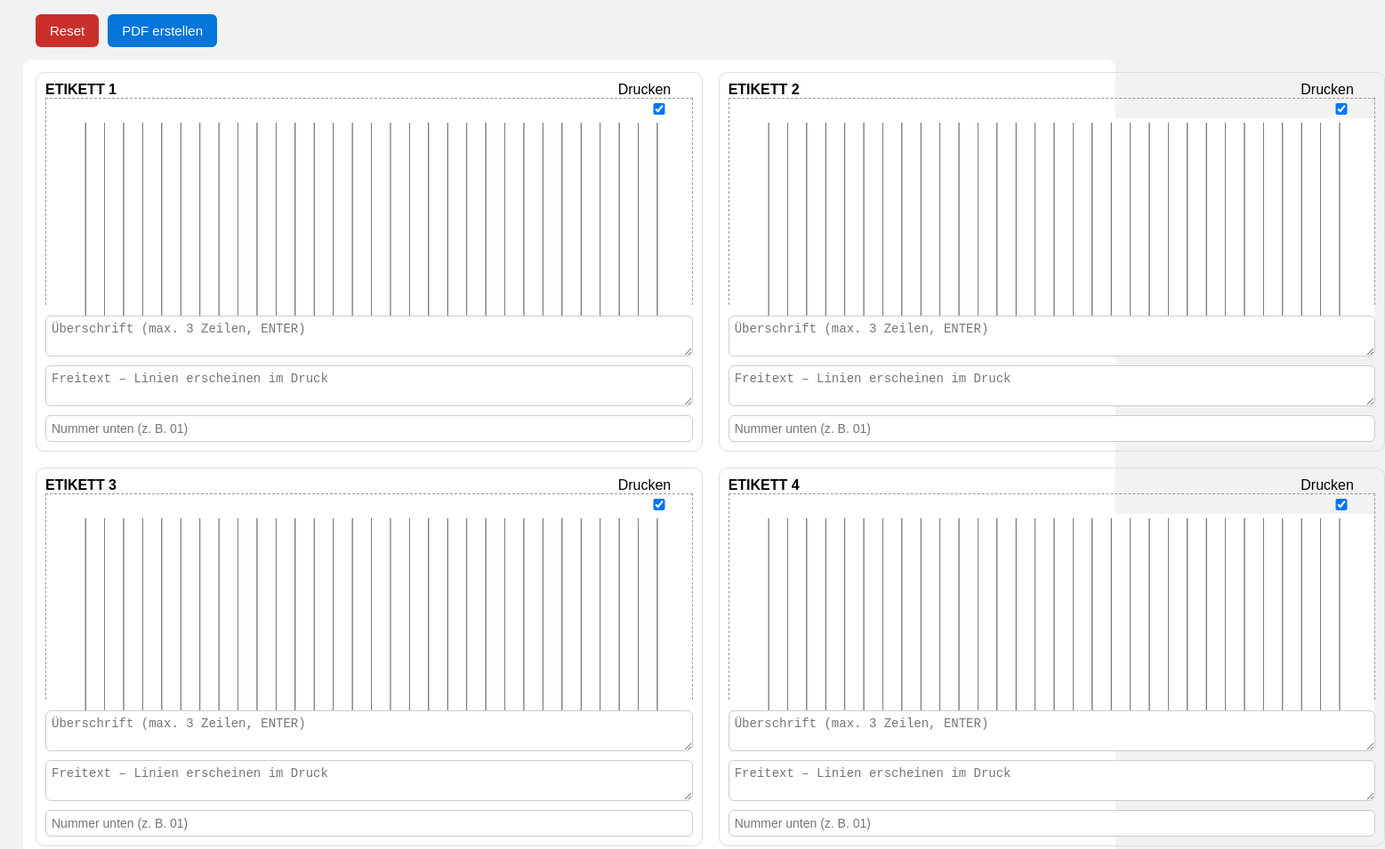
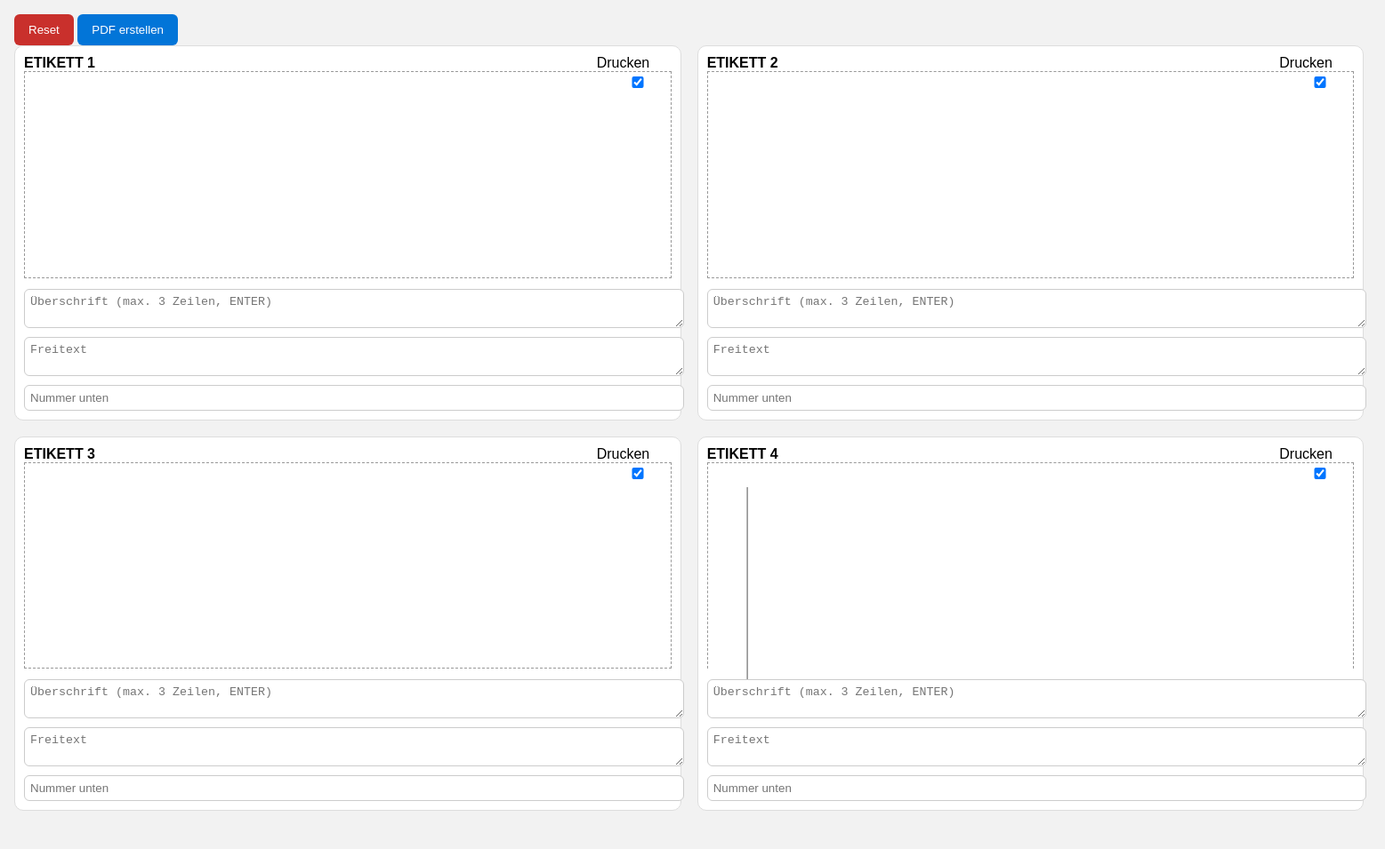
Before and after one commit to nzvdgzygrk-hub/Ordner_Breit-_4, a plain HTML site: page index.html in a window 1280 px wide. Shown: the top 955 px of the page at 89% size, 1557 px wide, since content can reach past the window. After the commit the page ends 928 px from the top, so only its background shows below. Drawn offline with Linux system fonts and the light colour scheme.

Commit message:
Update index.html

```diff
--- a/index.html
+++ b/index.html
@@ -2,117 +2,44 @@
 <html lang="de">
 <head>
 <meta charset="UTF-8">
-<title>Ordner-Etiketten 192 × 61 mm (4 pro A4)</title>
-
+<title>Etiketten 192 × 61 mm</title>
 <script src="https://unpkg.com/pdf-lib/dist/pdf-lib.min.js"></script>
 
 <style>
-body{
-  font-family: Arial, sans-serif;
-  background:#f2f2f2;
-  margin:16px;
-}
-
-.topbar{
-  max-width:1200px;
-  margin:0 auto 14px;
-  display:flex;
-  gap:10px;
-}
-
-button{
-  padding:10px 16px;
-  font-size:15px;
-  border:0;
-  border-radius:6px;
-  color:#fff;
-  cursor:pointer;
-}
+body{font-family:Arial;background:#f2f2f2;margin:16px}
+button{padding:10px 16px;border:0;border-radius:6px;color:#fff;cursor:pointer}
 .reset{background:#c9302c}
 .pdf{background:#0275d8}
-
-.wrapper{
-  max-width:1200px;
-  margin:0 auto;
-  background:#fff;
-  padding:14px;
-  border-radius:10px;
-}
-
-.grid{
-  display:grid;
-  grid-template-columns:repeat(2,1fr);
-  gap:18px;
-}
-
-.card{
-  border:1px solid #ddd;
-  border-radius:10px;
-  padding:10px;
-}
-
-.preview{
-  width:192mm;
-  height:61mm;
-  border:1px dashed #999;
-  margin-bottom:6px;
-}
-
-canvas{
-  width:192mm;
-  height:61mm;
-}
-
-textarea, input{
-  width:100%;
-  margin-top:6px;
-  padding:6px;
-  border-radius:6px;
-  border:1px solid #ccc;
-  font-size:14px;
-  box-sizing:border-box;
-}
-
-textarea{
-  resize:vertical;
-  white-space:pre;
-}
+.grid{display:grid;grid-template-columns:repeat(2,1fr);gap:18px}
+.card{background:#fff;border:1px solid #ddd;border-radius:10px;padding:10px}
+.preview{width:192mm;height:61mm;border:1px dashed #999;margin-bottom:6px}
+canvas{width:192mm;height:61mm}
+textarea,input{width:100%;margin-top:6px;padding:6px;border-radius:6px;border:1px solid #ccc}
+textarea{white-space:pre}
 </style>
 </head>
 
 <body>
 
-<div class="topbar">
-  <button class="reset" onclick="resetAll()">Reset</button>
-  <button class="pdf" onclick="makePDF()">PDF erstellen</button>
-</div>
+<button class="reset" onclick="resetAll()">Reset</button>
+<button class="pdf" onclick="makePDF()">PDF erstellen</button>
 
-<div class="wrapper">
-  <div class="grid" id="grid"></div>
-</div>
+<div class="grid" id="grid"></div>
 
 <script>
-const LABELS = 4;
-const grid = document.getElementById("grid");
+const LABELS=4;
+const grid=document.getElementById("grid");
 
-// UI
 for(let i=1;i<=LABELS;i++){
-  grid.insertAdjacentHTML("beforeend",`
-    <div class="card">
-      <strong>ETIKETT ${i}</strong>
-      <label style="float:right">
-        Drucken <input type="checkbox" id="p${i}" checked>
-      </label>
-
-      <div class="preview">
-        <canvas id="c${i}" width="1152" height="366"></canvas>
-      </div>
-
-      <textarea id="h${i}" placeholder="Überschrift (max. 3 Zeilen, ENTER)" oninput="update(${i})"></textarea>
-      <textarea id="t${i}" placeholder="Freitext – Linien erscheinen im Druck" oninput="update(${i})"></textarea>
-      <input id="n${i}" placeholder="Nummer unten (z. B. 01)" oninput="update(${i})">
-    </div>
-  `);
+  grid.innerHTML+=`
+  <div class="card">
+    <b>ETIKETT ${i}</b>
+    <label style="float:right">Drucken <input id="p${i}" type="checkbox" checked></label>
+    <div class="preview"><canvas id="c${i}" width="1152" height="366"></canvas></div>
+    <textarea id="h${i}" placeholder="Überschrift (max. 3 Zeilen, ENTER)" oninput="update(${i})"></textarea>
+    <textarea id="t${i}" placeholder="Freitext" oninput="update(${i})"></textarea>
+    <input id="n${i}" placeholder="Nummer unten" oninput="update(${i})">
+  </div>`;
   update(i);
 }
 
@@ -125,102 +52,82 @@ function resetAll(){
 }
 
 function update(i){
-  const ctx = document.getElementById("c"+i).getContext("2d");
-  drawLabel(
-    ctx,
+  const ctx=document.getElementById("c"+i).getContext("2d");
+  drawLabel(ctx,
     document.getElementById("h"+i).value,
     document.getElementById("t"+i).value,
     document.getElementById("n"+i).value
   );
 }
 
-/* ===== ZEICHNEN ===== */
-function drawLabel(ctx, header, text, number){
+function drawLabel(ctx,header,text,number){
   ctx.clearRect(0,0,ctx.canvas.width,ctx.canvas.height);
   ctx.fillStyle="#fff";
   ctx.fillRect(0,0,ctx.canvas.width,ctx.canvas.height);
 
   ctx.save();
-  ctx.translate(0, ctx.canvas.height);
+  ctx.translate(0,ctx.canvas.height);
   ctx.rotate(-Math.PI/2);
 
-  const labelW = ctx.canvas.height;
-  const labelH = ctx.canvas.width;
+  /* 🔥 WICHTIGER FIX 🔥 */
+  ctx.fillStyle="#000";
+  ctx.strokeStyle="#000";
 
-  let y = 10;
+  const W=ctx.canvas.height;
+  const H=ctx.canvas.width;
+  let y=10;
 
-  // ÜBERSCHRIFT (max 3 Zeilen)
   ctx.font="bold 28px Arial";
-  ctx.textBaseline="top";
   header.split("\n").slice(0,3).forEach(line=>{
-    ctx.fillText(line, 14, y);
-    y += 32;
+    ctx.fillText(line,14,y);
+    y+=32;
   });
 
-  // FREITEXT + LINIEN
   ctx.font="20px Arial";
-  const rows = text.split("\n");
-  const lineH = 34;
-  const usable = labelH - y - 45;
-  const max = Math.floor(usable / lineH);
+  const lh=34;
+  text.split("\n").forEach(line=>{
+    ctx.fillText(line,14,y);
+    ctx.beginPath();
+    ctx.moveTo(8,y+lh-6);
+    ctx.lineTo(W-8,y+lh-6);
+    ctx.stroke();
+    y+=lh;
+  });
 
-  for(let i=0;i<max;i++){
-    if(rows[i]) ctx.fillText(rows[i],14,y);
-    ctx.beginPath();
-    ctx.moveTo(8,y+lineH-6);
-    ctx.lineTo(labelW-8,y+lineH-6);
-    ctx.stroke();
-    y+=lineH;
-  }
-
-  // NUMMER UNTEN
   if(number){
     ctx.font="bold 22px Arial";
     ctx.textAlign="center";
-    ctx.fillText(number,labelW/2,labelH-26);
+    ctx.fillText(number,W/2,H-26);
   }
 
   ctx.restore();
 }
 
-// mm → pt
-const mm = v => v * 2.83465;
+const mm=v=>v*2.83465;
 
-// PDF (4 feste Slots)
 async function makePDF(){
-  const pdf = await PDFLib.PDFDocument.create();
-  const page = pdf.addPage([595,842]);
-
-  const left = (210-192)/2;
-  const top  = (297-4*61)/2;
+  const pdf=await PDFLib.PDFDocument.create();
+  const page=pdf.addPage([595,842]);
+  const left=(210-192)/2;
+  const top=(297-4*61)/2;
 
   for(let i=1;i<=LABELS;i++){
     if(!document.getElementById("p"+i).checked) continue;
-
-    const img = await pdf.embedPng(
-      document.getElementById("c"+i).toDataURL("image/png")
-    );
-
-    const slot = i-1;
-
+    const img=await pdf.embedPng(document.getElementById("c"+i).toDataURL());
     page.drawImage(img,{
       x:mm(left),
-      y:842-mm(top+(slot+1)*61),
+      y:842-mm(top+(i)*61),
       width:mm(192),
       height:mm(61)
     });
   }
 
-  const bytes = await pdf.save();
-  const blob = new Blob([bytes],{type:"application/pdf"});
-  const url = URL.createObjectURL(blob);
-
+  const blob=new Blob([await pdf.save()],{type:"application/pdf"});
   const a=document.createElement("a");
-  a.href=url;
-  a.download="Etiketten_192x61.pdf";
+  a.href=URL.createObjectURL(blob);
+  a.download="etiketten_192x61.pdf";
   a.click();
 }
 </script>
-
 </body>
 </html>
```
